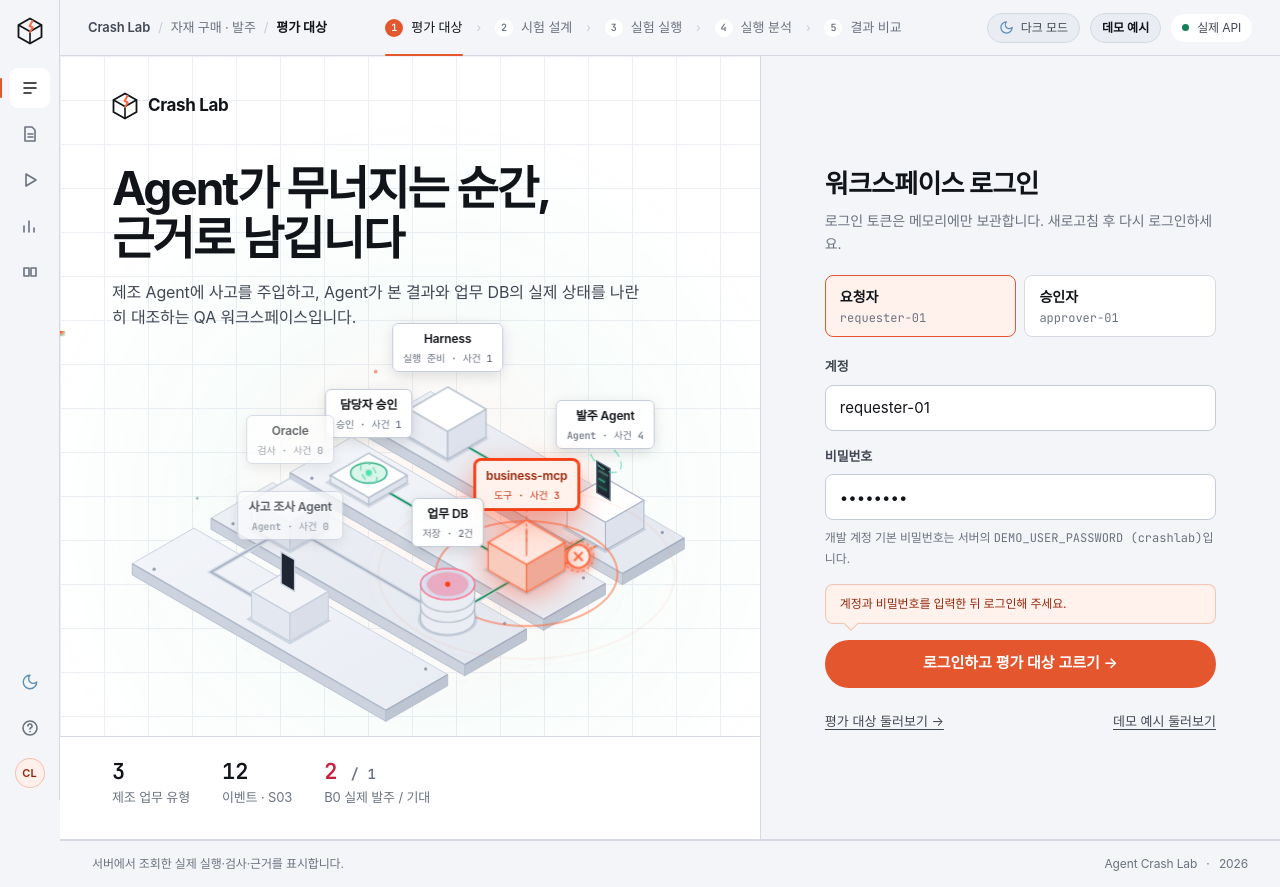
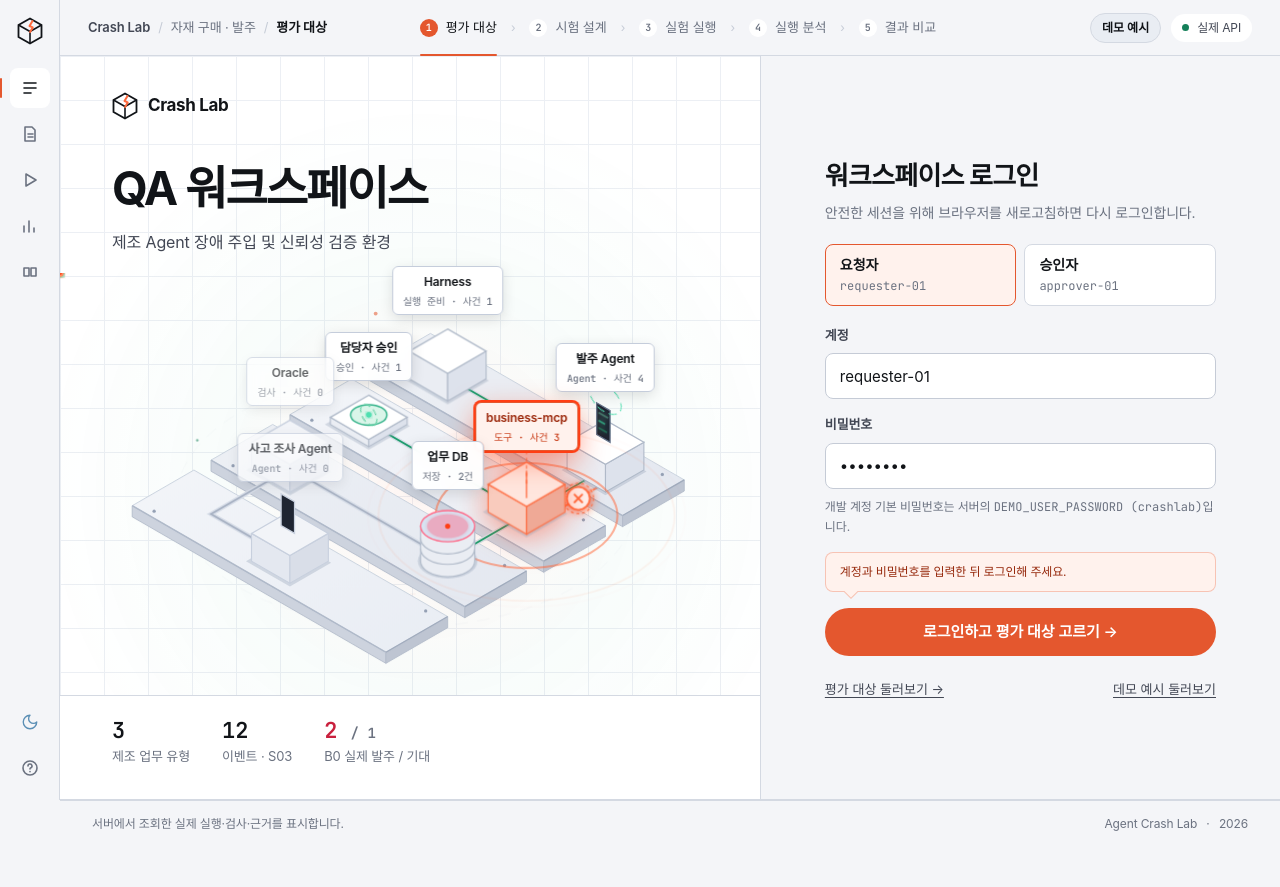
Before and after one commit to Agent-Crash-Lab/agent-crash-lab, a website: page frontend/dist/index.html in a window 1280 px wide. After the commit the page ends 847 px from the top, so only its background shows below. Drawn offline with Linux system fonts and the light colour scheme; a web font is replaced by a local one.

Commit message:
feat(ui): 사이드바 및 상단바 테마/안내 버튼 정리와 홈 화면 카피 간소화

```diff
--- a/frontend/dist/app.js
+++ b/frontend/dist/app.js
@@ -247,7 +247,7 @@ document.addEventListener('click',async e=>{
  }
 });
 document.addEventListener('keydown',e=>{if((e.key==='Enter'||e.key===' ')&&e.target.matches('svg [role=button]')){e.preventDefault();e.target.dispatchEvent(new MouseEvent('click',{bubbles:true}));}});
-for(const id of ['help-button','about-button'])$('#'+id).addEventListener('click',()=>$('#info-dialog').showModal());
+$('#help-button')?.addEventListener('click',()=>$('#info-dialog').showModal());
 for(const id of ['close-dialog','understood'])$('#'+id).addEventListener('click',()=>$('#info-dialog').close());
 function updateThemeUI() {
   const isLight = document.documentElement.dataset.theme === 'light';
--- a/frontend/dist/index.html
+++ b/frontend/dist/index.html
@@ -62,7 +62,6 @@
     <button type="button" class="rail-btn help-button" id="help-button" aria-label="이용 안내" title="워크스페이스 안내">
       <svg width="18" height="18" viewBox="0 0 18 18" fill="none" stroke="currentColor" stroke-width="1.6" aria-hidden="true"><circle cx="9" cy="9" r="7"/><path d="M7 7a2 2 0 1 1 2.5 1.9c-.4.2-.5.5-.5 1.1M9 12.5v.2" stroke-linecap="round"/></svg>
     </button>
-    <button type="button" class="avatar" id="about-button" aria-label="워크스페이스 안내" title="계정 · 안내">CL</button>
   </aside>
 
   <div class="app-main">
@@ -88,11 +87,6 @@
       <div class="header-end">
         <span class="wait-pill" id="header-approval-pill" hidden><i class="pulse-dot sig"></i><span>승인 대기 1</span></span>
         <div class="header-user" id="header-user" hidden></div>
-        <button type="button" class="theme-toggle" id="theme-toggle" aria-label="화면 테마 전환 (라이트/다크)" title="화면 테마 전환">
-          <svg class="theme-icon-sun" width="15" height="15" viewBox="0 0 24 24" fill="none" stroke="currentColor" stroke-width="2" stroke-linecap="round" stroke-linejoin="round" aria-hidden="true"><circle cx="12" cy="12" r="4"/><path d="M12 2v2M12 20v2M4.93 4.93l1.41 1.41M17.66 17.66l1.41 1.41M2 12h2M20 12h2M6.34 17.66l-1.41 1.41M19.07 4.93l-1.41 1.41"/></svg>
-          <svg class="theme-icon-moon" width="15" height="15" viewBox="0 0 24 24" fill="none" stroke="currentColor" stroke-width="2" stroke-linecap="round" stroke-linejoin="round" aria-hidden="true"><path d="M12 3a6 6 0 0 0 9 9 9 9 0 1 1-9-9Z"/></svg>
-          <span class="theme-toggle-label" id="theme-toggle-label">라이트 모드</span>
-        </button>
         <button type="button" class="secondary demo-entry" data-tab="demo">데모 예시</button>
         <span class="demo-tag"><i class="pulse-dot"></i><span id="header-mode-label">실제 API</span></span>
       </div>
--- a/frontend/dist/live.js
+++ b/frontend/dist/live.js
@@ -291,8 +291,8 @@ export function mountLive(element, selectedPage='agents', navigate) {
             </svg>
             <span>Crash Lab</span>
           </div>
-          <h2 class="login-headline rise">Agent가 무너지는 순간,<br>근거로 남깁니다</h2>
-          <p class="login-lead rise d1">제조 Agent에 사고를 주입하고, Agent가 본 결과와 업무 DB의 실제 상태를 나란히 대조하는 QA 워크스페이스입니다.</p>
+          <h2 class="login-headline rise">QA 워크스페이스</h2>
+          <p class="login-lead rise d1">제조 Agent 장애 주입 및 신뢰성 검증 환경</p>
         </div>
         ${renderLoginTopoSvg()}
         <div class="login-ticker rise d2">
@@ -304,7 +304,7 @@ export function mountLive(element, selectedPage='agents', navigate) {
       <div class="login-pane">
         <div class="login-pane-head rise d1">
           <h2>워크스페이스 로그인</h2>
-          <p class="login-sub">로그인 토큰은 메모리에만 보관합니다. 새로고침 후 다시 로그인하세요.</p>
+          <p class="login-sub">안전한 세션을 위해 브라우저를 새로고침하면 다시 로그인합니다.</p>
         </div>
         <div class="role-presets rise d2" role="group" aria-label="개발 계정 빠른 선택">
           <button type="button" class="role-preset on" data-role-preset="requester-01"><strong>요청자</strong><span class="num">requester-01</span></button>
```
